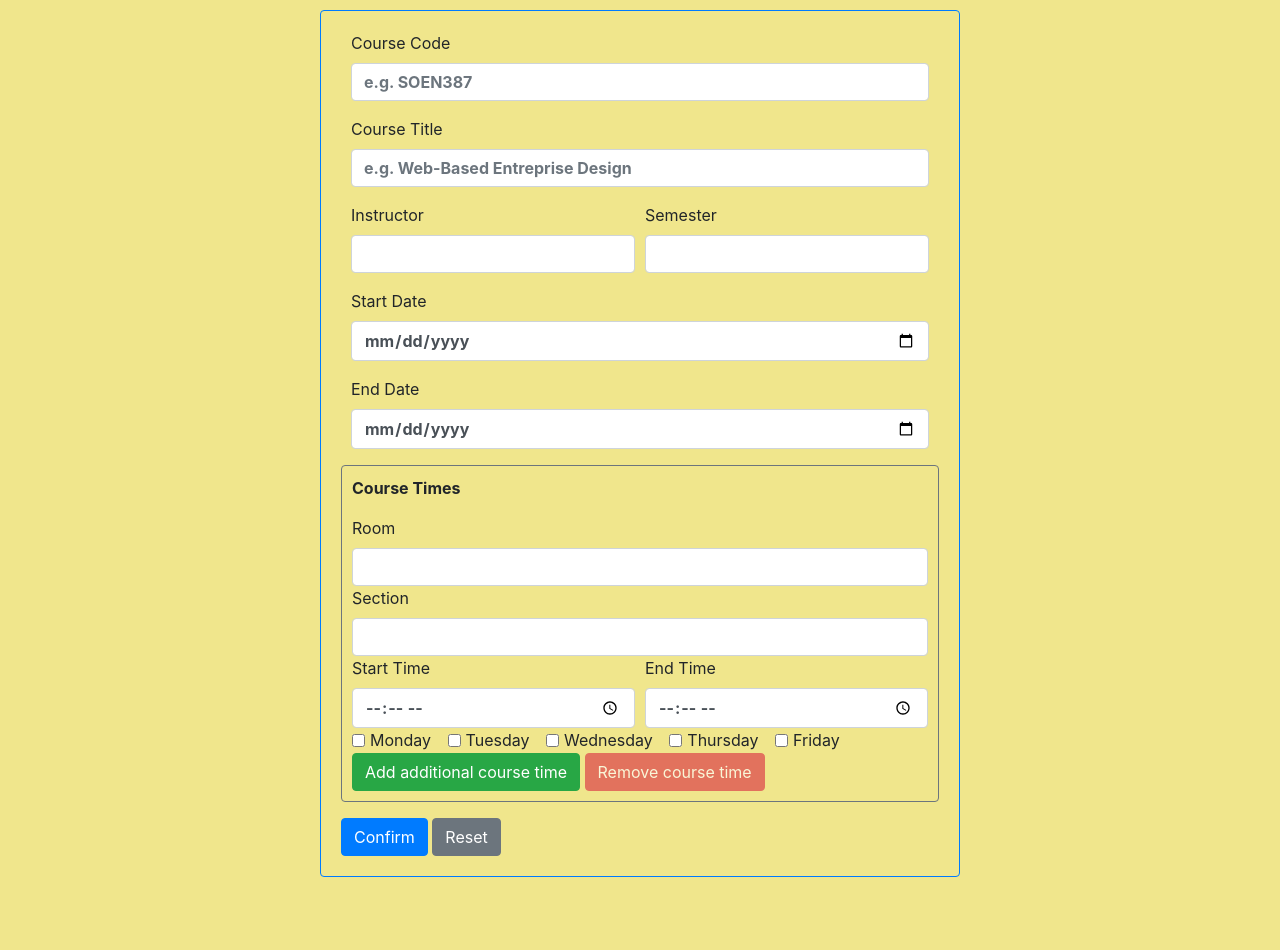
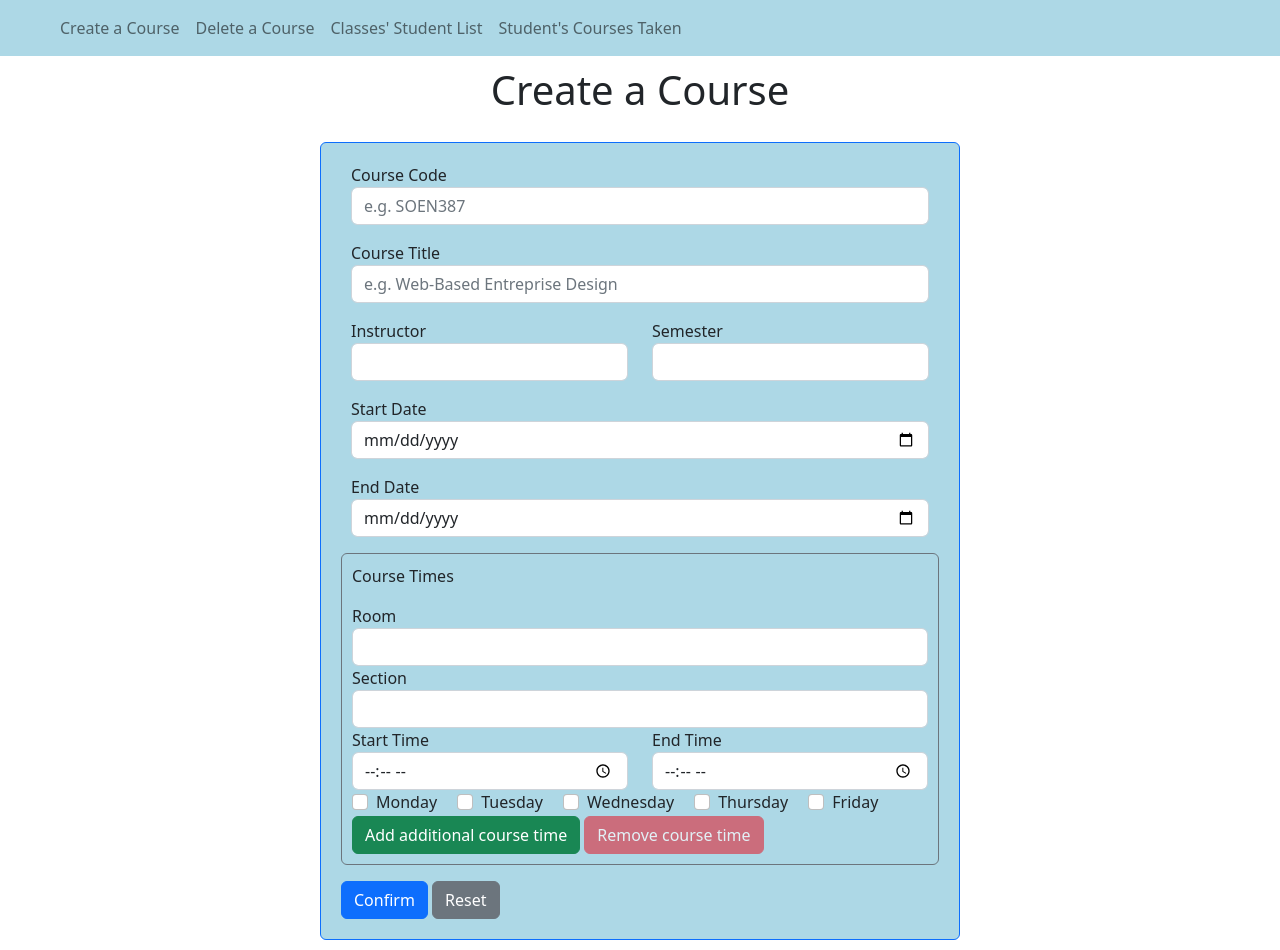
Before and after one commit to majockster/COMP387_Assignment1, a PHP site: page /course_manager/createCourse.php in a window 1280 px wide. Before the commit the page ends 877 px from the top, so only its background shows below. Run offline with PHP 8.4, Linux system fonts and the light colour scheme; some libraries are stand-ins or nearby versions.

Commit message:
Implement admin navbar
Implement admin navbar and make bootstrap styling uniform

```diff
--- a/admin/course_manager/createCourse.php
+++ b/admin/course_manager/createCourse.php
@@ -10,12 +10,11 @@ setcookie($cookie_name, $cookie_value, time() + (86400 * 30), "/"); // 86400 = 1
 <head>
     <meta charset="utf-8">
     <meta name="viewport" content="width=device-width, initial-scale=1, shrink-to-fit=no">
-
-    <link rel="stylesheet" href="https://cdn.jsdelivr.net/npm/bootstrap@4.0.0/dist/css/bootstrap.min.css" integrity="sha384-Gn5384xqQ1aoWXA+058RXPxPg6fy4IWvTNh0E263XmFcJlSAwiGgFAW/dAiS6JXm" crossorigin="anonymous">
+    <link rel="stylesheet" type="text/css" href="/COMP387_Assignment1/css/bootstrap.min.css" />
     <title>Add a Course</title>
     <style type="text/css">
-        body {
-            background-color: #F0E68C
+        form {
+            background-color: #ADD8E6
         }
 
         h2 {
@@ -36,7 +35,7 @@ setcookie($cookie_name, $cookie_value, time() + (86400 * 30), "/"); // 86400 = 1
             border-width: 2px;
         }
 
-        .form-group {
+        .mb-3 {
             padding-left: 10px;
             padding-right: 10px;
         }
@@ -58,19 +57,26 @@ setcookie($cookie_name, $cookie_value, time() + (86400 * 30), "/"); // 86400 = 1
 </head>
 
 <body>
+    <?php require_once("../../admin/navbar.php"); ?>
+    <div class="container-fluid">
+        <div class="jumbotron text-center title" style="padding-top: 10px; padding-bottom: 10px">
+            <h1>Create a Course</h1>
+        </div>
+    </div>
+
     <form action="createCourseHandler.php" method="post" class="border border-primary rounded" id="createCourseForm" name="createCourseForm">
-        <div class="form-group">
+        <div class="mb-3">
             <label for="courseCode">Course Code</label>
             <input type="text" class="form-control" id="courseCode" name="courseCode" placeholder="e.g. SOEN387" required pattern="^(\w|\d|\s){3,8}$">
             <p class="invalid-message" id="invalid-code-message" style="display: none;">Must be between 3-10 characters. Must contain only letters, digits or whitespace.</p>
         </div>
-        <div class="form-group">
+        <div class="mb-3">
             <label for="courseTitle">Course Title</label>
             <input type="text" class="form-control" id="courseTitle" name="courseTitle" placeholder="e.g. Web-Based Entreprise Design" required pattern="^(.|\s){3,40}$">
             <p class="invalid-message" id="invalid-title-message" style="display: none;">Must be between 3-250 characters.</p>
         </div>
-        <div class="form-group">
-            <div class="form-row">
+        <div class="mb-3">
+            <div class="row">
                 <div class="col">
                     <label for="courseInstructor">Instructor</label>
                     <input class="form-control" id="courseInstructor" name="courseInstructor" required>
@@ -84,17 +90,17 @@ setcookie($cookie_name, $cookie_value, time() + (86400 * 30), "/"); // 86400 = 1
             </div>
         </div>
 
-        <div class="form-group">
+        <div class="mb-3">
             <label for="courseStartDate">Start Date</label>
             <input type="date" class="form-control" id="courseStartDate" name="courseStartDate" required>
         </div>
-        <div class="form-group">
+        <div class="mb-3">
             <label for="courseEndDate">End Date</label>
             <input type="date" class="form-control" id="courseEndDate" name="courseEndDate" required>
             <p class="invalid-message" id="invalid-date" style="display : none;">End date must be greater than start date.</p>
         </div>
 
-        <div class="form-group course-schedule border border-secondary rounded">
+        <div class="mb-3 course-schedule border border-secondary rounded">
             <p class="font-weight-bold">Course Times</p>
             <div id="course-times">
                 <div id="course-time">
@@ -109,7 +115,7 @@ setcookie($cookie_name, $cookie_value, time() + (86400 * 30), "/"); // 86400 = 1
                         <input type="text" class="form-control course-section" id="courseSection" name="courseSection[]" required>
                         <p class="invalid-message invalid-section" style="display : none;">Must be between 3-30 chacaters.</p>
                     </div>
-                    <div class="form-row">
+                    <div class="row">
                         <div class="col">
                             <label for="courseStartTime">Start Time</label>
                             <input type="time" class="form-control course-start-time" id="courseStartTime" name="courseStartTime[]" required>
@@ -157,11 +163,10 @@ setcookie($cookie_name, $cookie_value, time() + (86400 * 30), "/"); // 86400 = 1
     </form>
 
 
-    <script src="../../scripts/validateCreateCourseForm.js"></script>
-    <script src="../../scripts/course_times.js"></script>
-    <script src=" https://code.jquery.com/jquery-3.2.1.slim.min.js" integrity="sha384-KJ3o2DKtIkvYIK3UENzmM7KCkRr/rE9/Qpg6aAZGJwFDMVNA/GpGFF93hXpG5KkN" crossorigin="anonymous"></script>
-    <script src="https://cdn.jsdelivr.net/npm/popper.js@1.12.9/dist/umd/popper.min.js" integrity="sha384-ApNbgh9B+Y1QKtv3Rn7W3mgPxhU9K/ScQsAP7hUibX39j7fakFPskvXusvfa0b4Q" crossorigin="anonymous"></script>
-    <script src="https://cdn.jsdelivr.net/npm/bootstrap@4.0.0/dist/js/bootstrap.min.js" integrity="sha384-JZR6Spejh4U02d8jOt6vLEHfe/JQGiRRSQQxSfFWpi1MquVdAyjUar5+76PVCmYl" crossorigin="anonymous"></script>
+    <script src="/COMP387_Assignment1/scripts/validateCreateCourseForm.js"></script>
+    <script src="/COMP387_Assignment1/scripts/course_times.js"></script>
+    <script src="https://code.jquery.com/jquery-3.5.1.min.js" integrity="sha256-9/aliU8dGd2tb6OSsuzixeV4y/faTqgFtohetphbbj0=" crossorigin="anonymous"></script>
+    <script src="/js/bootstrap.bundle.min.js"></script>
 </body>
 
 </html>
--- a/admin/course_manager/deleteCourse.php
+++ b/admin/course_manager/deleteCourse.php
@@ -31,8 +31,10 @@ setcookie($cookie_name, $cookie_value, time() + (86400 * 30), "/"); // 86400 = 1
 </head>
 
 <body>
+    <?php require_once("../../admin/navbar.php"); ?>
+
     <div class="container-fluid">
-        <div class="jumbotron text-center title">
+        <div class="jumbotron text-center title" style="padding-top: 10px; padding-bottom: 10px">
             <h1>Delete courses</h1>
         </div>
     </div>
--- /dev/null
+++ b/admin/navbar.php
@@ -0,0 +1,20 @@
+<nav class="navbar navbar-expand-lg navbar-light" style="background-color: #ADD8E6">
+  <div class="container-fluid">
+    <div class="collapse navbar-collapse" id="navbarNavDropdown">
+      <ul class="navbar-nav">
+        <li class="nav-item active" style="margin-left: 40px">
+          <a class="nav-link" href="/COMP387_Assignment1/admin/course_manager/createCourse.php">Create a Course</a>
+        </li>
+        <li class="nav-item">
+          <a class="nav-link" href="/COMP387_Assignment1/admin/course_manager/deleteCourse.php">Delete a Course</a>
+        </li>
+        <li class="nav-item">
+          <a class="nav-link" href="/COMP387_Assignment1/admin/report_generator/classListReport.php">Classes' Student List</a>
+        </li>
+        <li class="nav-item">
+          <a class="nav-link" href="/COMP387_Assignment1/admin/report_generator/studentListReport.php">Student's Courses Taken</a>
+        </li>
+      </ul>
+    </div>
+  </div>
+</nav>
```
